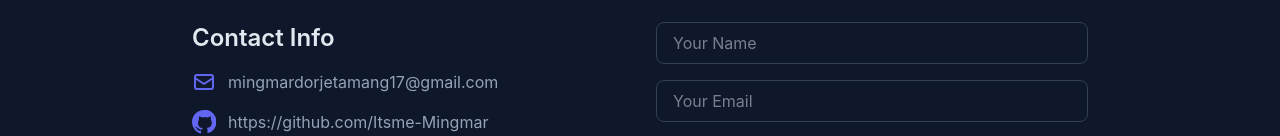
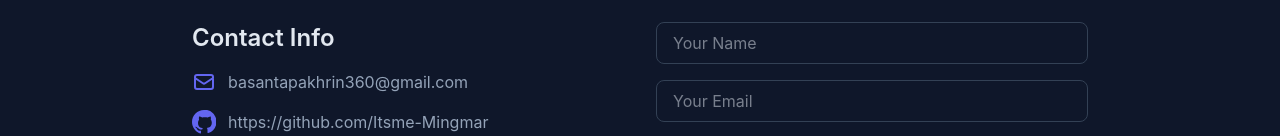
Before and after one commit to Itsme-Mingmar/portfolio, a React (Vite) app: page / in a window 1280 px wide. Shown: the part 3234-3370 px from the top of the page. Built offline with nearby package versions, Linux system fonts and the light colour scheme.

Commit message:
Update email address in Contact section for form submissions and display

```diff
--- a/src/sections/Contact.jsx
+++ b/src/sections/Contact.jsx
@@ -21,7 +21,7 @@ const Contact = () => {
           from_name: formData.name,
           from_email: formData.email,
           message: formData.message,
-          to_email: 'mingmardorjetamang17@gmail.com'
+          to_email: 'basantapakhrin360@gmail.com'
         },
         'wQAfGeYXuppZJdwQK' // Your EmailJS public key
       )
@@ -54,7 +54,7 @@ const Contact = () => {
                     <path strokeLinecap="round" strokeLinejoin="round" strokeWidth="2" d="M3 8l7.89 5.26a2 2 0 002.22 0L21 8M5 19h14a2 2 0 002-2V7a2 2 0 00-2-2H5a2 2 0 00-2 2v10a2 2 0 002 2z" />
                   </svg>
                   <a href="mailto:mingmardorjetamang17@gmail.com" className="text-text-secondary hover:text-accent transition-colors">
-                    mingmardorjetamang17@gmail.com
+                    basantapakhrin360@gmail.com
                   </a>
                 </div>
                 <div className="flex items-center gap-3">
```
